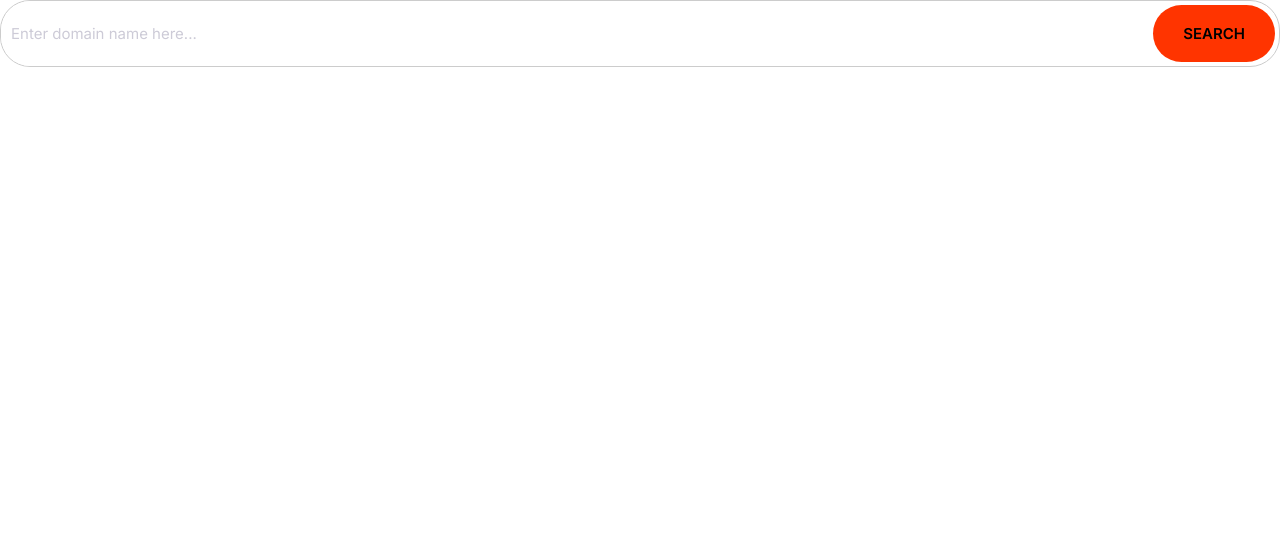
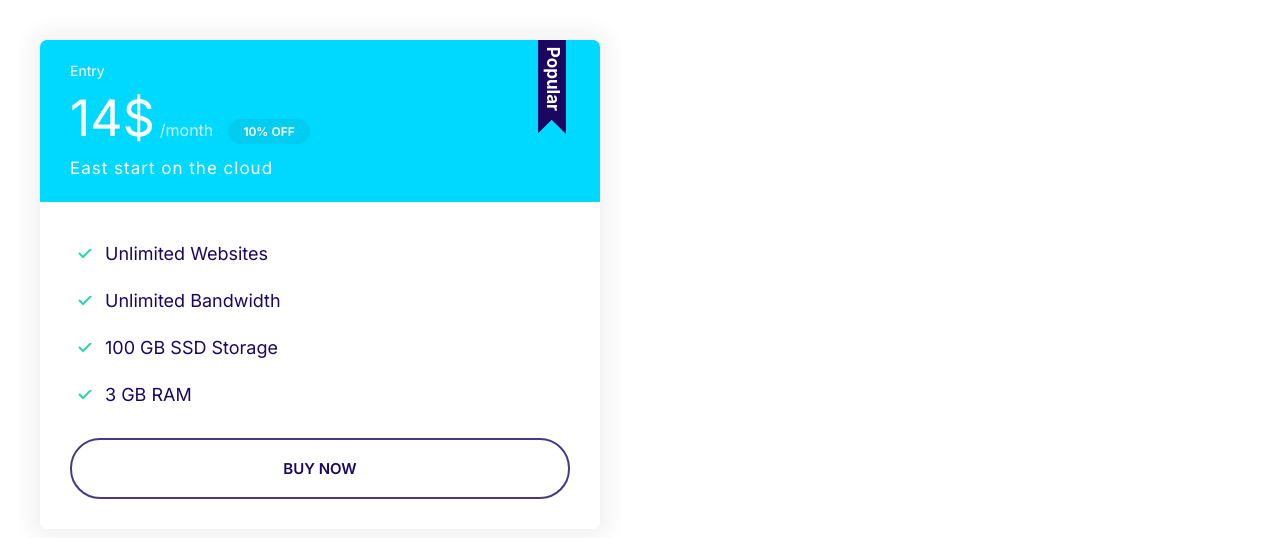
Before and after one commit to MaestroAiman/Moshified, a plain HTML site: page index.html in a window 1280 px wide. Drawn offline with Linux system fonts and the light colour scheme.

Commit message:
Define our cards.

```diff
--- a/Css/style.css
+++ b/Css/style.css
@@ -92,6 +92,7 @@ a {
 .badge--small {
     color: #fff;
     font-size: 1.6rem;
+    padding: 0.5rem 1.5rem;
 }
 @media screen and (min-width: 1024px) {
     .badge {
@@ -173,7 +174,7 @@ a {
 .btn--outliner {
     border: 2px solid #493980;
     background: white;
-    color: #958bb5;
+    color: #1b0760;
 }
 .btn--outliner:hover {
     background: var(--color-headings);
@@ -226,3 +227,74 @@ a {
         font-size: 1.5rem;
     }
 }
+/*cards*/
+.card {
+    border-radius: 7px;
+    box-shadow: 0 0 20px 10px #f3f3f3;
+    overflow: hidden;
+    padding: ;
+}
+.card__header, .card__body {
+    padding: 2rem 3rem;
+}
+.card--primary .card__header {
+    background: var(--color-primary);
+    color: white;
+}
+.card--secondary .card__header {
+    background: var(--color-secondary);
+    color: white;
+    overflow: hidden;
+}
+/*plans*/
+.plan__name {
+    color: white;
+    margin: 0;
+    font-weight: 500;
+}
+.plan__price {
+    font-size: 6rem;
+}
+.plan__billing-cycle {
+    font-size: 2.4rem;
+    font-weight: 300;
+    opacity: 0.8;
+    margin-right: 1rem;
+}
+.card--secondary .badge--small {
+    background: #02cdf1;
+}
+.plan__description {
+    display: block;
+    font-size: 2rem;
+    font-weight: 300;
+    letter-spacing: 1px;
+}
+.plan .list__item {
+    margin-bottom: 2rem;
+}
+.plan--popular .card__header {
+    position: relative;
+}
+.plan--popular .card__header::before {
+    content: url(../images/popular.svg);
+    display: inline-block;
+    position: absolute;
+    right: 5%;
+    top: -6px;
+    width: 40px;
+}
+@media screen and (min-width: 1024px) {
+    .plan__name {
+        font-size: 1.4rem;
+    }
+    .plan__price {
+        font-size: 5rem;
+    }
+    .plan__billing-cycle {
+        font-size: 1.6rem;
+    }
+    .plan__description {
+        font-size: 1.7rem;
+    }
+}
--- a/index.html
+++ b/index.html
@@ -11,9 +11,27 @@
     <link rel="stylesheet" href="Css/style.css" />
 </head>
 <body>
-   <div class="input-group">
-        <input type="text" class="input" placeholder="Enter domain name here...">
-        <button class="btn btn--accent">Search</button>
-    </div>
+   <div style="width: 50%; padding: 40px;">
+       <div class="plan plan--popular">
+           <div class="card card--secondary">
+            <header class="card__header">
+                <h3 class="plan__name">Entry</h3>
+                <span class="plan__price">14$</span>
+                <span class="plan__billing-cycle">/month</span>
+                <span class="badge badge--secondary badge--small">10% OFF</span>
+                <span class="plan__description">East start on the cloud</span>
+            </header>
+            <div class="card__body">
+                <ul class="list list--tick">
+                    <li class="list__item">Unlimited Websites</li>
+                    <li class="list__item">Unlimited Bandwidth</li>
+                    <li class="list__item">100 GB SSD Storage</li>
+                    <li class="list__item">3 GB RAM</li>
+                </ul>
+                <button class="btn btn--outliner btn--block">Buy now</button>
+            </div>
+           </div>
+       </div>
+   </div>
 </body>
 </html>
```
Also changed, not shown: components/cards.html (added, +22 -0 lines), images/popular.svg (added).
